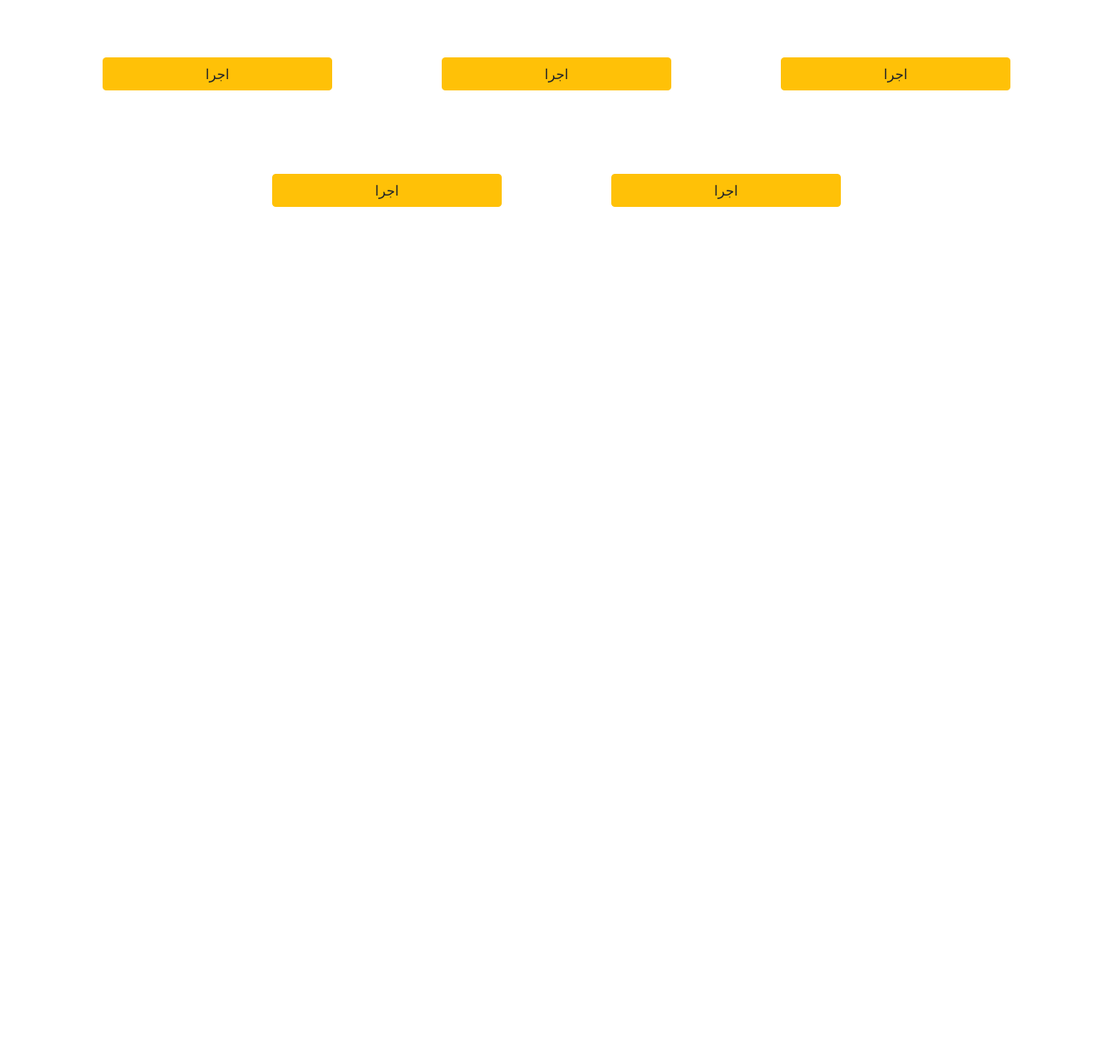
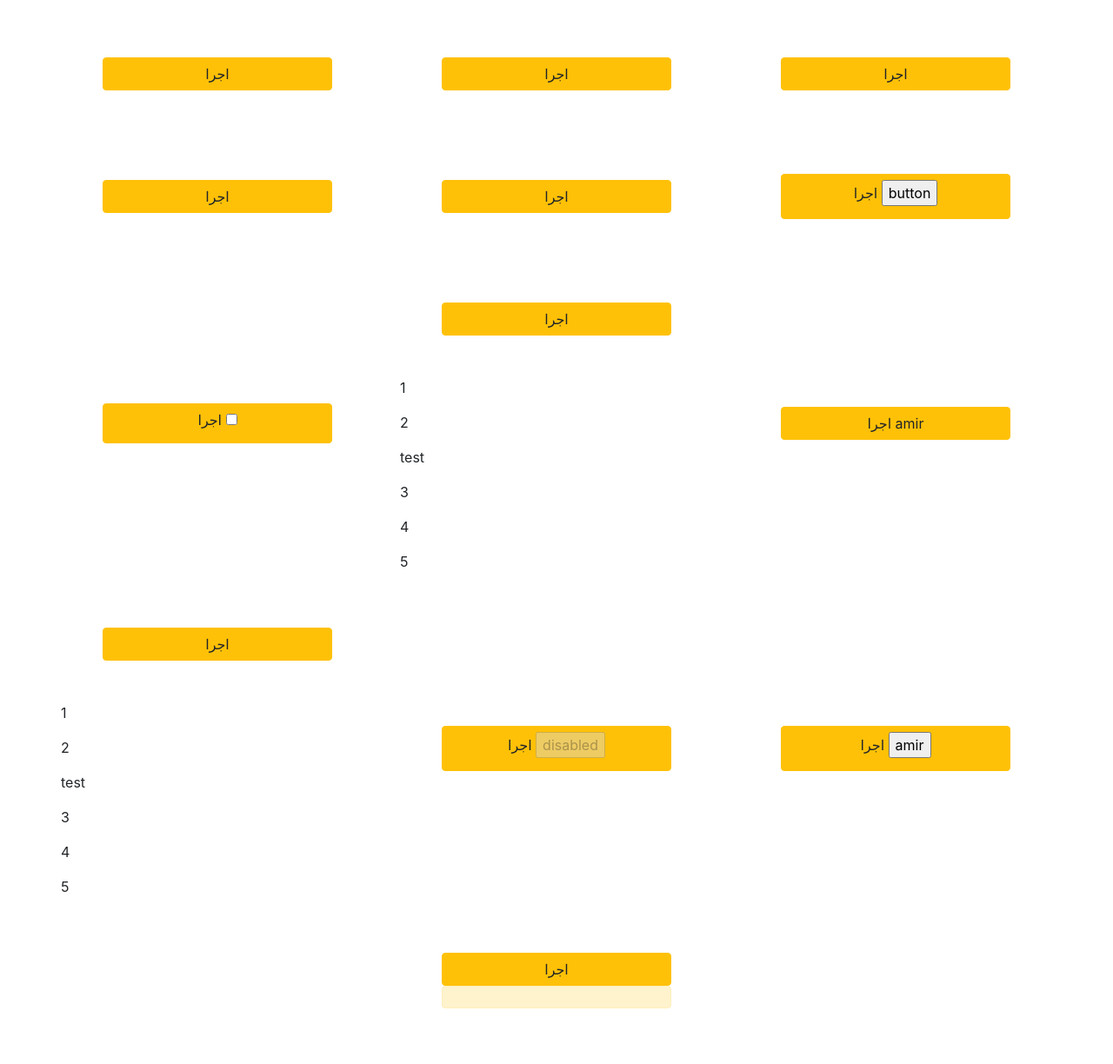
Before and after one commit to monsterdeveloper78/jquery, a PHP site: page / in a window 1280 px wide. Shown: the part 132-1356 px from the top of the page at 87% size. Before the commit the page ends 370 px from the top, so only its background shows below. Run offline with PHP 8.4, Linux system fonts and the light colour scheme.

Commit message:
selector in jquery part II

```diff
--- a/index.php
+++ b/index.php
@@ -8,7 +8,6 @@
     <meta name="viewport"
           content="width=device-width, user-scalable=no, initial-scale=1.0, maximum-scale=1.0, minimum-scale=1.0">
     <meta http-equiv="X-UA-Compatible" content="ie=edge">
-    <link rel="stylesheet" href="main.css">
     <link
             rel="stylesheet"
             href="https://cdn.jsdelivr.net/npm/bootstrap@4.6.2/dist/css/bootstrap.min.css"
@@ -78,12 +77,112 @@
                     </a>
                 </div>
             </div>
+            <div class=" selector col-md-4">
+                <div class=" p-5 pull-left">
+                    <a class="btn btn-warning btn-block" id="Button_9">
+                        اجرا
+                        <label>
+                            <input type="button" value="button">
+                        </label>
+                    </a>
 
-        </div ">
+                </div>
+            </div>
+            <div class=" selector col-md-4">
+                <div class=" p-5 pull-left">
+                    <a class="btn btn-warning btn-block" id="Button_10">
+                        اجرا
+                        <label for="">
+                            <input type="checkbox" name="checkbox" id="" value="amir">
+                        </label>
+
+                    </a>
+                </div>
+            </div>
+            <div class=" selector col-md-4">
+                <div class=" p-5 pull-left">
+                    <a class="btn btn-warning btn-block" id="Button_11">
+                        اجرا
+
+                    </a>
+                </div>
+                <div id="parent">
+                    <p class="test">1</p>
+                    <p class="test">2</p>
+                    <div class="">
+                        <p>test</p>
+                    </div>
+                    <p class="test">3</p>
+                    <p class="test">4</p>
+                    <p class="test">5</p>
+                </div>
+            </div>
+            <div class=" selector col-md-4">
+                <div class=" p-5 pull-left">
+                    <a class="btn btn-warning btn-block" id="Button_12">
+                        اجرا
+                        <span id="test">
+                            amir
+                        </span>
+                    </a>
+                </div>
+            </div>
+            <div class=" selector col-md-4">
+                <div class=" p-5 pull-left">
+                    <a class="btn btn-warning btn-block" id="Button_13">
+                        اجرا
+
+                    </a>
+                </div>
+                <div id="descendantId">
+                    <p class="test">1</p>
+                    <p class="test">2</p>
+                    <div class="">
+                        <p>test</p>
+                    </div>
+                    <p class="test">3</p>
+                    <p class="test">4</p>
+                    <p class="test">5</p>
+                </div>
+            </div>
+            <div class=" selector col-md-4">
+                <div class=" p-5 pull-left">
+                    <a class="btn btn-warning btn-block" id="Button_14">
+                        اجرا
+                        <label for="">
+                            <input type="button" name="" id="" disabled value="disabled">
+                        </label>
+
+                    </a>
+                </div>
+            </div>
+            <div class=" selector col-md-4">
+                <div class=" p-5 pull-left">
+                    <a class="btn btn-warning btn-block" id="Button_15">
+                        اجرا
+                        <label for="">
+                            <input type="button" name="" id="" value="amir" >
+                        </label>
+
+                    </a>
+                </div>
+            </div>
+            <div class=" selector col-md-4">
+                <div class=" p-5 pull-left">
+                    <a class="btn btn-warning btn-block" id="Button_16">
+                        اجرا
+
+
+                    </a>
+                    <div class="alert alert-warning"></div>
+                </div>
+            </div>
+
+        </div>
     </div>
 </div>
 
 <script src="./jquery-3.7.1.min.js"></script>
-<script src="./main.js"></script>
+<script src="./selector.js"></script>
 </body>
 </html>
--- a/main.js
+++ b/selector.js
@@ -31,4 +31,38 @@ $(document).ready(function () {
     $("#Button_8").click(function () {
         $("[testAttribute^='mm']").fadeOut(3000);
     });
+    // input type attribute
+    $("#Button_9").click(function () {
+        $(":button").fadeOut(3000);
+    });
+    // input type attribute
+    $("#Button_10").click(function () {
+        $(":checkbox").fadeOut(3000);
+    });
+    // parent != descendant
+    $("#Button_11").click(function () {
+        $("#parent > p.test").fadeOut(3000);
+    });
+    // contains
+    $("#Button_12").click(function () {
+        $("#test:contains('amir')").fadeOut(3000);
+    });
+    // descendant != parent
+    $("#Button_13").click(function () {
+        $("#descendantId p").fadeOut(3000);
+    });
+    // input type attribute
+    $("#Button_14").click(function () {
+        $("input:disabled").fadeOut(3000);
+    });
+    // input type attribute
+    $("#Button_15").click(function () {
+        $("input:enabled").fadeOut(3000);
+    });
+    // empty
+    $("#Button_16").click(function () {
+        $("div:empty ").fadeOut(3000);
+    });
+
+
 })
```
